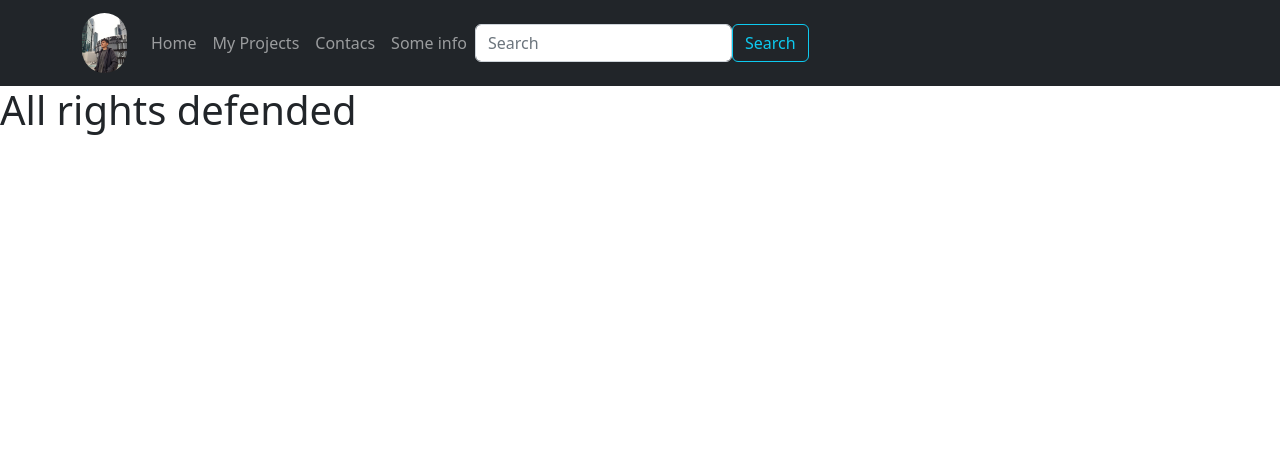
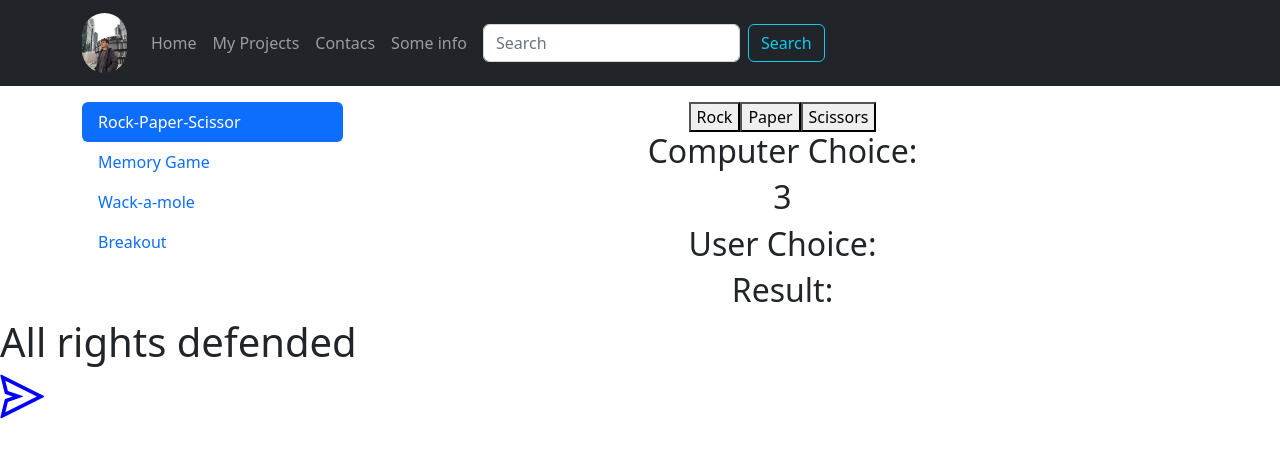
Before and after one commit to Erlan797/portfolio, a React (Create React App) app: page /projects in a window 1280 px wide. Shown: the top 456 px of the page. Built offline with nearby package versions, Linux system fonts and the light colour scheme.

Commit message:
Modified and rewrite the project from js to react

```diff
--- a/package.json
+++ b/package.json
@@ -6,6 +6,7 @@
     "@testing-library/jest-dom": "^5.16.4",
     "@testing-library/react": "^13.3.0",
     "@testing-library/user-event": "^13.5.0",
+    "antd": "^5.1.6",
     "bootstrap": "^5.2.3",
     "react": "^18.1.0",
     "react-bootstrap": "^2.7.0",
--- a/src/Components/Footer.js
+++ b/src/Components/Footer.js
@@ -1,10 +1,11 @@
 import React, { Component } from 'react'
-
+import { SendOutlined  } from '@ant-design/icons';
 export default class Footer extends Component {
   render() {
     return (
       <footer>
             <h1 className=''>All rights defended</h1>
+            <SendOutlined style={{color:'blue', fontSize:'45px'}}/>
       </footer>
     )
   }
--- a/src/Components/Header.js
+++ b/src/Components/Header.js
@@ -29,15 +29,15 @@ export default class Header extends Component {
                         <Navbar.Collapse id="responsive-navbar-nav" >
                             <Nav className="mr-auto">
                                 <NavLink href="/">Home</NavLink>
-                                <NavLink href="/about">My Projects</NavLink>
+                                <NavLink href="/projects">My Projects</NavLink>
                                 <NavLink href="/contacs">Contacs</NavLink>
                                 <NavLink href="/blog">Some info</NavLink>
                             </Nav>
-                            <Form inline>
+                            <Form inline className='m-2 float-right'>
                                 <Form.Control
                                     type='text'
                                     placeholder='Search'
-                                    className='mr-sm-2'
+                                    className='mr-sm-2 '
                                 />
                             </Form>
                             <Button variant='outline-info'>Search</Button>
@@ -47,7 +47,7 @@ export default class Header extends Component {
                 <Router>
                         <Routes>
                             <Route exact path="/" element={<Home />} />
-                            <Route exact path="/about" element={<MyProjects />} />
+                            <Route exact path="/projects" element={<MyProjects />} />
                             <Route exact path="/contacs" element={<Contacs />} />
                             <Route exact path="/blog" element={<Blog />} />
                         </Routes>
--- a/src/Projects/Rock-paper-scissors/rock_Paper_Scissor.js
+++ b/src/Projects/Rock-paper-scissors/rock_Paper_Scissor.js
@@ -1,68 +1,91 @@
-import React, { Component } from 'react'
+import React, { useState} from 'react'
 
-export default class rockPaperScissor extends Component {
-    constructor(props) {
-      super(props)
+export default function Rock_Paper_Scissor(){
+  let [coumputerChoice ,setRandomNumber] = useState(Math.floor(Math.random() * 3)+1);
+  let [resultGame, setResult] = useState('');
+  let [userChoice, setUserChoice] = useState('');
 
-      this.state = {
+  useState('click',(e)=>{
+    userChoice = e.target.id
+    if(userChoice === document.getElementById('rock')){setUserChoice('rock')}
+    AddCopmuterChoice();
+    ResultTheGame();
+      })
 
-      }
 
-    }
-  render() {
-function All(){
-const coumputerChoiceDispaly = document.getElementById("computer-choice")
-const userChoiceDisplay = document.getElementById("user-choice")
-const result = document.getElementById("result")
-const possibleChoices = document.querySelectorAll("button")
-let userChoice
-let coumputerChoice
-let resultGame;
-possibleChoices.forEach(possibleChoices => possibleChoices.addEventListener('click',(e)=>{
-    userChoice = e.target.id
-    userChoiceDisplay.innerHTML = userChoice
-    generateComputerChoice();
-    resultOfTheGame();
-}))
-function generateComputerChoice(){
-    const randomNumer = Math.floor(Math.random() * possibleChoices.length)+1;
-    console.log(randomNumer);
-    if (randomNumer === 1){
-        coumputerChoice = 'rock'
-    }
-    else if(randomNumer === 2){
-        coumputerChoice = 'scissors'
-    }
-    else coumputerChoice = 'paper'
-    coumputerChoiceDispaly.innerHTML = coumputerChoice;
-}
-function resultOfTheGame (){
+  function AddCopmuterChoice(){
+  useState(()=>{
+    if (coumputerChoice  === 1){
+      setRandomNumber('rock')
+  }
+  else if(coumputerChoice  === 2){
+      setRandomNumber('scissors')
+  }
+  else setRandomNumber('paper')
+
+  })}
+function ResultTheGame(){
+  useState(() => {
     if(coumputerChoice === userChoice){
-        resultGame = "Draw!";
-    }
-    if(coumputerChoice ==='rock' && userChoice==='scissors'){
-        resultGame = "You lost!";
-    }
-    if(coumputerChoice ==='rock' && userChoice==='paper'){
-        resultGame = "You win!";
-    }
-    if(coumputerChoice ==='scissors' && userChoice==='paper'){
-        resultGame = "You lost!";
-    }
-    if(coumputerChoice ==='scissors' && userChoice==='rock'){
-        resultGame = "You win!";
-    }
-    if(coumputerChoice ==='paper' && userChoice==='rock'){
-        resultGame = "You lost!";
-    }
-    if(coumputerChoice ==='paper' && userChoice==='scissors'){
-        resultGame = "You win!";
-    }
-    result.innerHTML= resultGame;
-}
-    }
+              setResult(resultGame = "Draw!");
+          }
+          if(coumputerChoice ==='rock' && userChoice==='scissors'){
+            setResult(resultGame = "You lost!");
+          }
+          if(coumputerChoice ==='rock' && userChoice==='paper'){
+            setResult(resultGame = "You win!");
+          }
+          if(coumputerChoice ==='scissors' && userChoice==='paper'){
+            setResult(resultGame = "You lost!");
+          }
+          if(coumputerChoice ==='scissors' && userChoice==='rock'){
+            setResult(resultGame = "You win!");
+          }
+          if(coumputerChoice ==='paper' && userChoice==='rock'){
+            setResult(resultGame = "You lost!");
+          }
+          if(coumputerChoice ==='paper' && userChoice==='scissors'){
+            setResult("You win!");
+          }
+
+  })}
     return (
-     <div onClick={this.All}>Start the Game</div>
+        <>
+        <div className='text-center'>
+        <button id="rock">Rock</button>
+        <button  id="paper">Paper</button>
+        <button  id="scissors">Scissors</button>
+        <h2>Computer Choice:<span id="computer-choice"></span></h2>
+        <h2 >{coumputerChoice}</h2>
+        <h2 >User Choice:{userChoice}<span id="user-choice"></span></h2>
+        <h2 >Result:{resultGame}<span id="result"></span></h2>
+        </div>
+        </>
     )
   }
-}
+// const [coumputerChoiceDispaly, setcomputerChoiceDisplay] = useState('');
+
+// const userChoiceDisplay = document.getElementById("user-choice")
+// const result = document.getElementById("result")
+// const possibleChoices = document.querySelectorAll("button")
+// let userChoice
+// let coumputerChoice
+// let resultGame;
+// possibleChoices.forEach(possibleChoices => possibleChoices.addEventListener('click',(e)=>{
+//     userChoice = e.target.id
+//     userChoiceDisplay.innerHTML = userChoice}))
+//     GenerateComputerChoice();
+//     resultOfTheGame();
+// }))
+// // ()=>setRandomNumber(randomNumer= Math.floor(Math.random() * possibleChoices.length)+1)
+// function GenerateComputerChoice(){
+//     if (this.state.randomNumber === 1){
+//         this.state.randomNumber = 'rock'
+//     }
+//     else if(this.state.randomNumber === 2){
+//         this.state.randomNumber = 'scissors'
+//     }
+//     else this.state.randomNumber = 'paper'
+// }
+// function resultOfTheGame (){
+//
```
Also changed, not shown: 1 other file (tests, documents, lock files or other folders).
